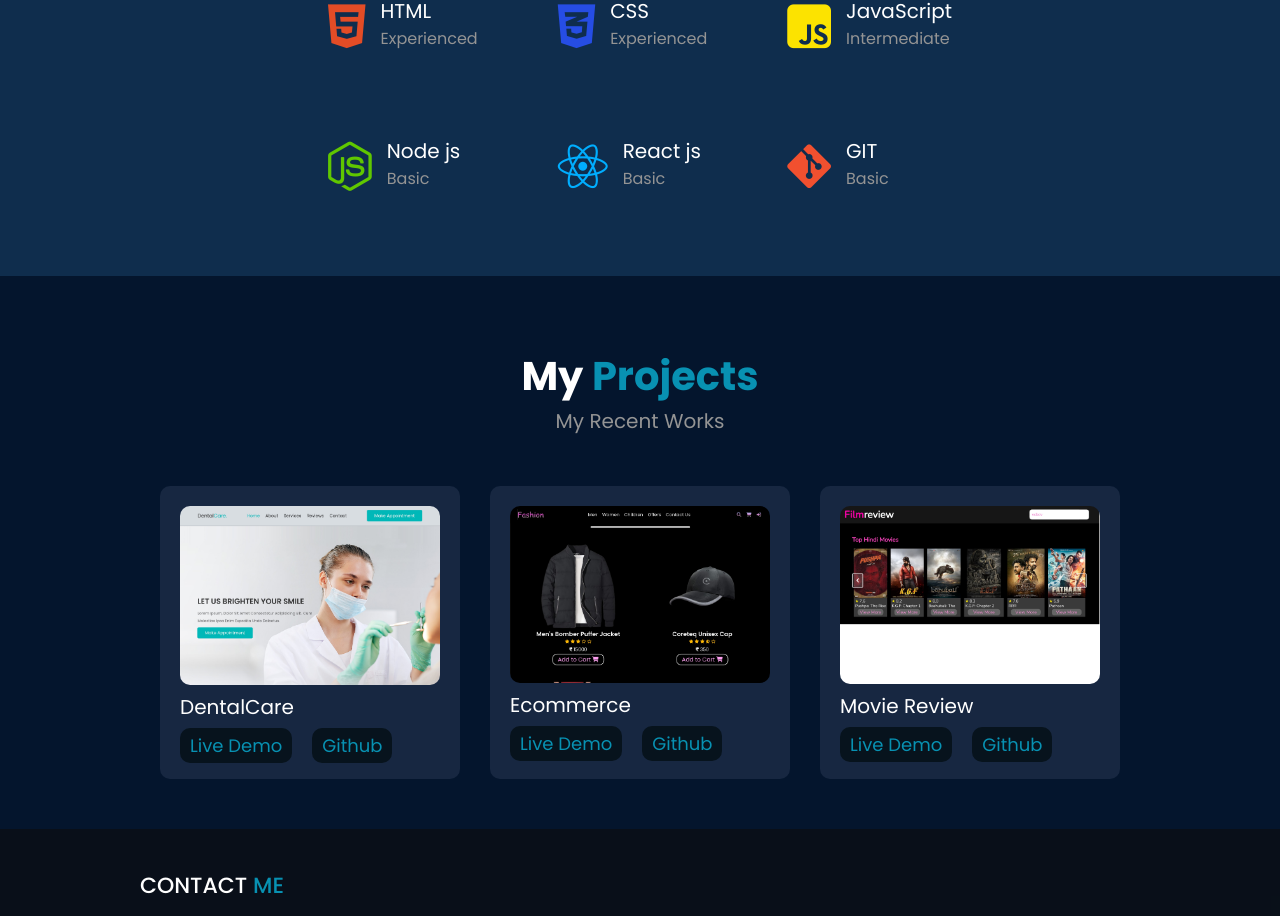
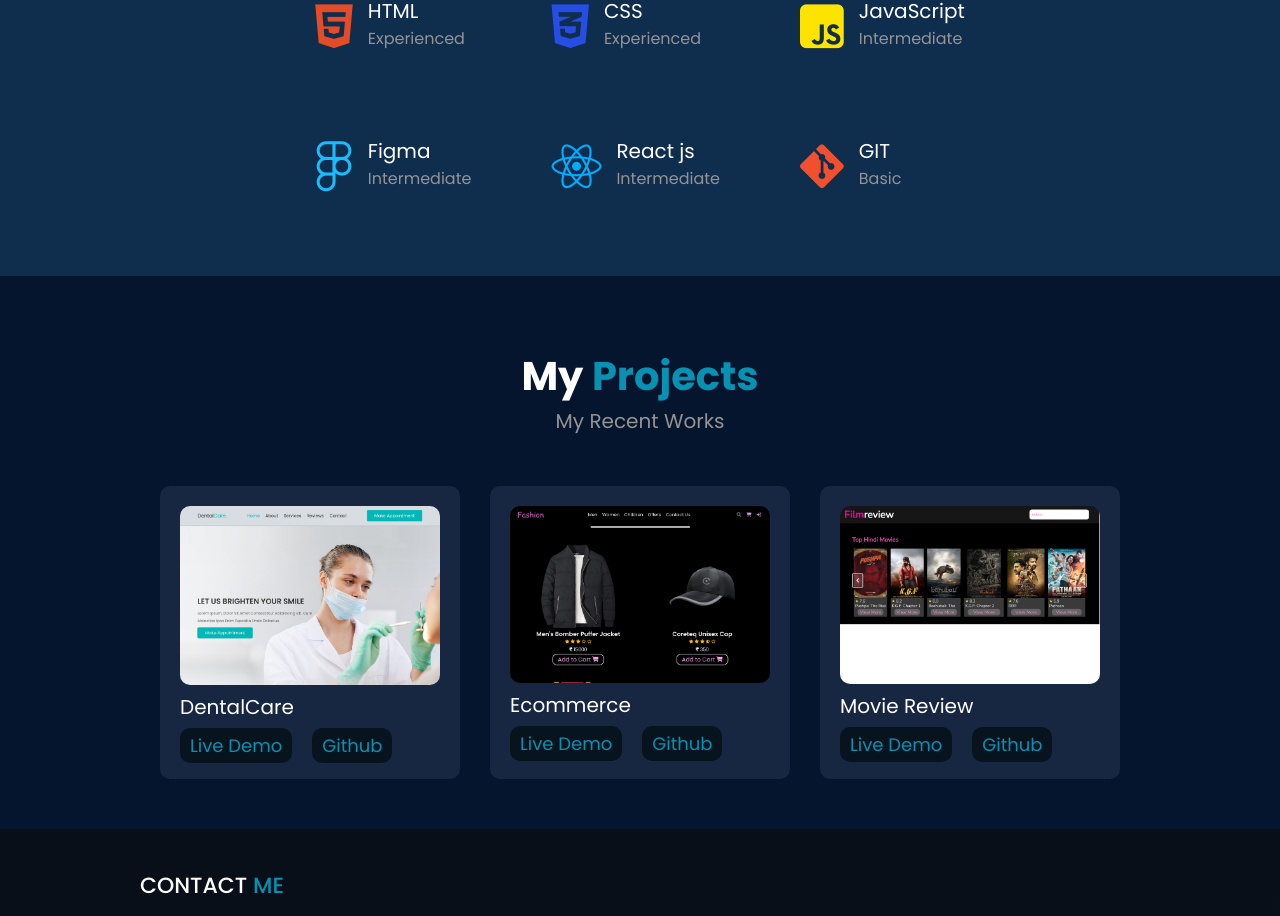
Before and after one commit to coder-prabhakar/personal-portfolio, a React (Create React App) app: page / in a window 1280 px wide. Shown: the part 1645-2561 px from the top of the page. Built offline with nearby package versions, Linux system fonts and the light colour scheme; the HTML template or start-up script is replaced by a standard one.

Commit message:
new skill added

```diff
--- a/src/component/Skills.jsx
+++ b/src/component/Skills.jsx
@@ -30,17 +30,17 @@ function Skills() {
 
                 </div>
                 <div className="box">
-                    <div><i style={{color:"#60c700"}} class="fa-brands fa-node-js"></i></div>
+                    <div><i style={{color:"#1ABCFE"}} class="fa-brands fa-figma"></i></div>
                     <div>
-                        <h1>Node js</h1>
-                        <p>Basic</p>
+                        <h1>Figma</h1>
+                        <p>Intermediate</p>
                     </div>
                 </div>
                 <div className="box">
                     <div><i style={{color:"#00aeff"}} class="fa-brands fa-react"></i></div>
                     <div>
                         <h1>React js</h1>
-                        <p>Basic</p>
+                        <p>Intermediate</p>
                     </div>
                 </div>
                 <div className="box">
@@ -56,4 +56,4 @@ function Skills() {
   )
 }
 
-export default Skills
+export default Skills;
```
